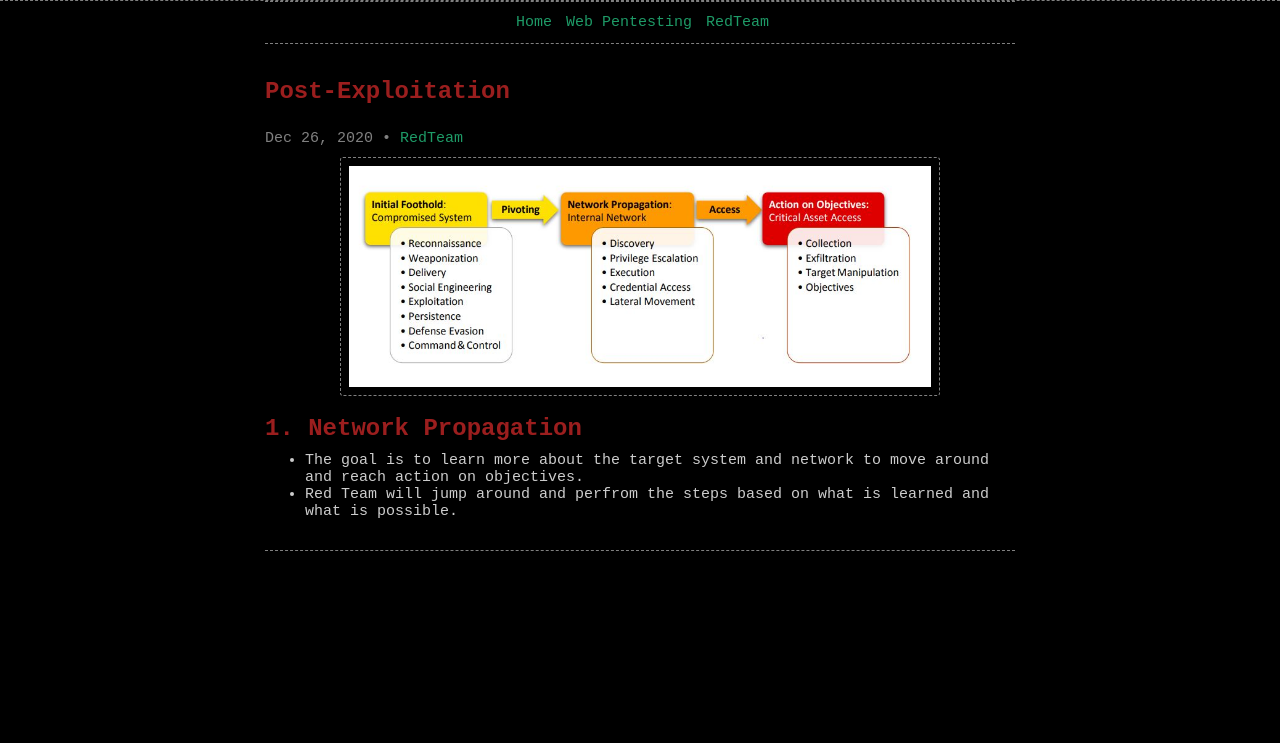
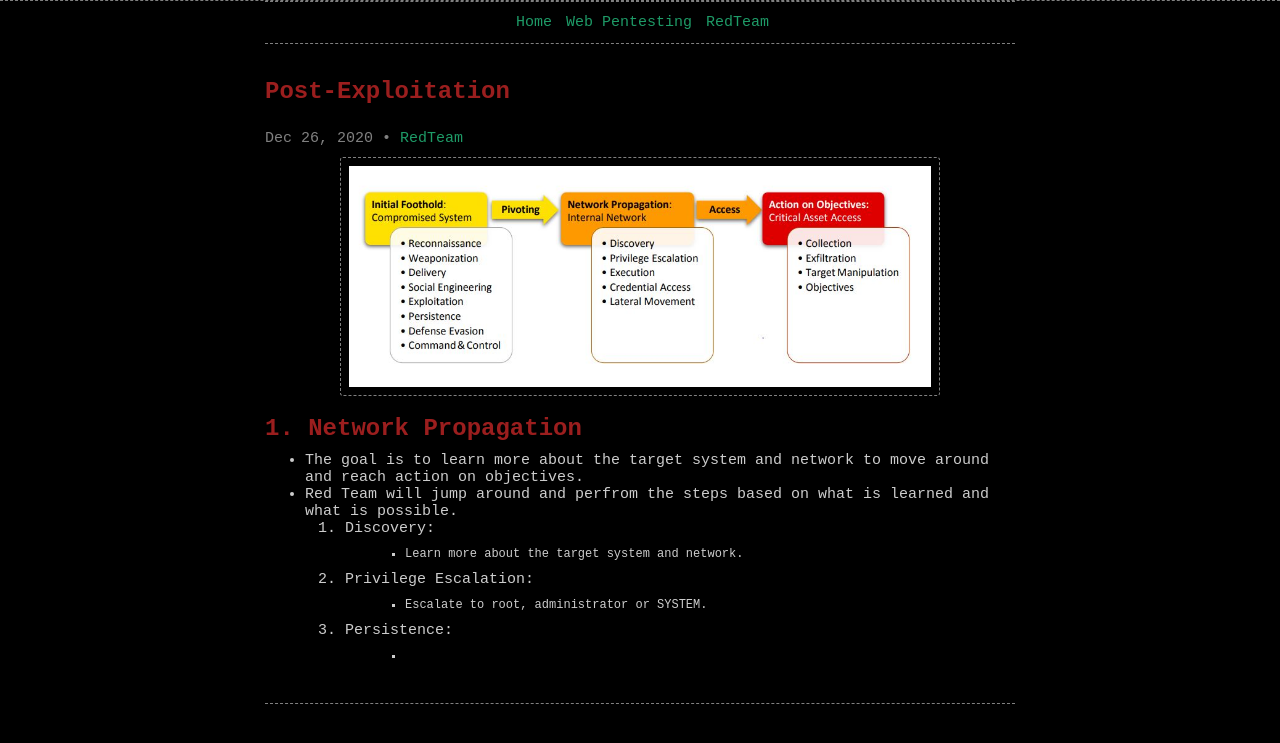
Before and after one commit to wizoutsugar/wizoutsugar.github.io, a Jekyll site: the page built from _posts/2020/RedTeam/2020-12-26-Post.md, in a window 1280 px wide. Shown: the top 743 px of the page. Built offline with Jekyll 4.4.1, drawn with Linux system fonts in a browser that asks for light colours; comment, search, counter and statistics services are not loaded.

Commit message:
Update 2020-12-26-Post.md

```diff
--- a/_posts/2020/RedTeam/2020-12-26-Post.md
+++ b/_posts/2020/RedTeam/2020-12-26-Post.md
@@ -15,3 +15,9 @@ tags:
 # 1. Network Propagation
 - The goal is to learn more about the target system and network to move around and reach action on objectives.
 - Red Team will jump around and perfrom the steps based on what is learned and what is possible.
+    1. Discovery:
+        > - Learn more about the target system and network.
+    2. Privilege Escalation:
+        > - Escalate to root, administrator or SYSTEM.
+    3. Persistence:
+        > -
```
